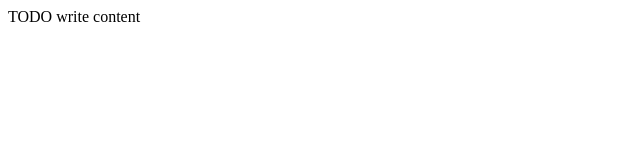
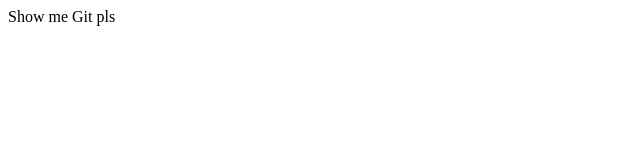
Before and after one commit to pillow89/Test, a plain HTML site: page Frontend/Design/index.html in a window 1280 px wide. Shown: the full height of the page, 0-640 px from the left. Drawn offline with Linux system fonts and the light colour scheme.

Commit message:
[00000] changed index content

```diff
--- a/Frontend/Design/index.html
+++ b/Frontend/Design/index.html
@@ -1,16 +1,10 @@
-<!DOCTYPE html>
-<!--
-To change this license header, choose License Headers in Project Properties.
-To change this template file, choose Tools | Templates
-and open the template in the editor.
--->
 <html>
     <head>
-        <title>TODO supply a title</title>
+        <title>Show me Git pls</title>
         <meta charset="UTF-8">
         <meta name="viewport" content="width=device-width">
     </head>
     <body>
-        <div>TODO write content</div>
+        <div>Show me Git pls</div>
     </body>
 </html>
```
